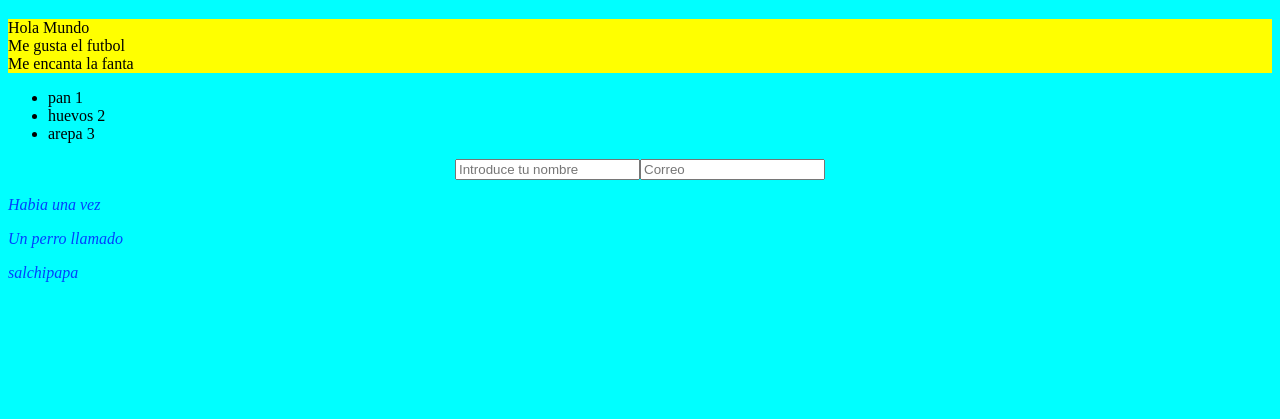
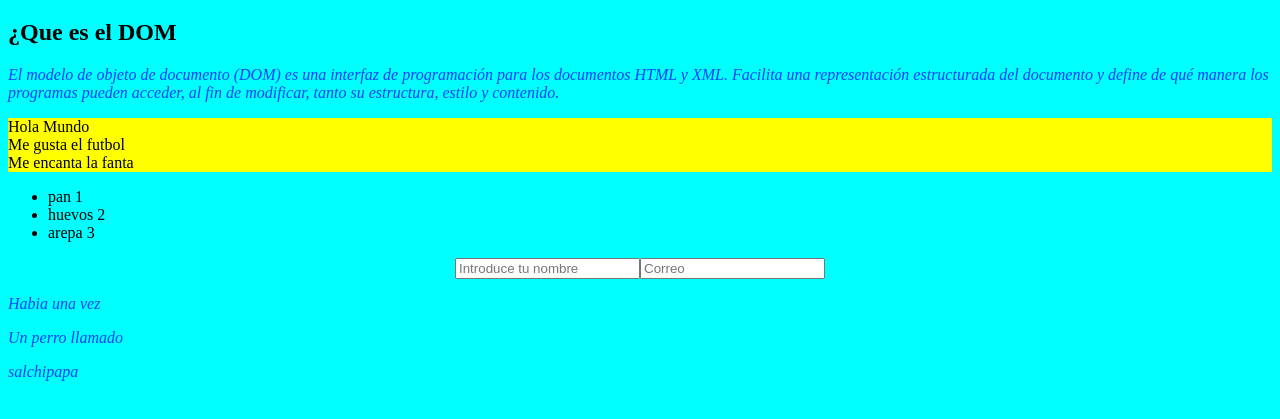
Before and after one commit to JuanRuiz2004/Ejercicios-DOM, a plain HTML site: page index.html in a window 1280 px wide. Shown: the part 61-480 px from the top of the page. Drawn offline with Linux system fonts and the light colour scheme.

Commit message:
Update index.html

```diff
--- a/index.html
+++ b/index.html
@@ -13,6 +13,9 @@
 
     <h1 id="titulo">EJERCICIOS DOM</h1>
 
+
+    <h2>¿Que es el DOM</h2>
+    <p>El modelo de objeto de documento (DOM) es una interfaz de programación para los documentos HTML y XML. Facilita una representación estructurada del documento y define de qué manera los programas pueden acceder, al fin de modificar, tanto su estructura, estilo y contenido.</p>
 
     <div class="caja">Hola Mundo</div>
     <div class="caja">Me gusta el futbol</div>
```
